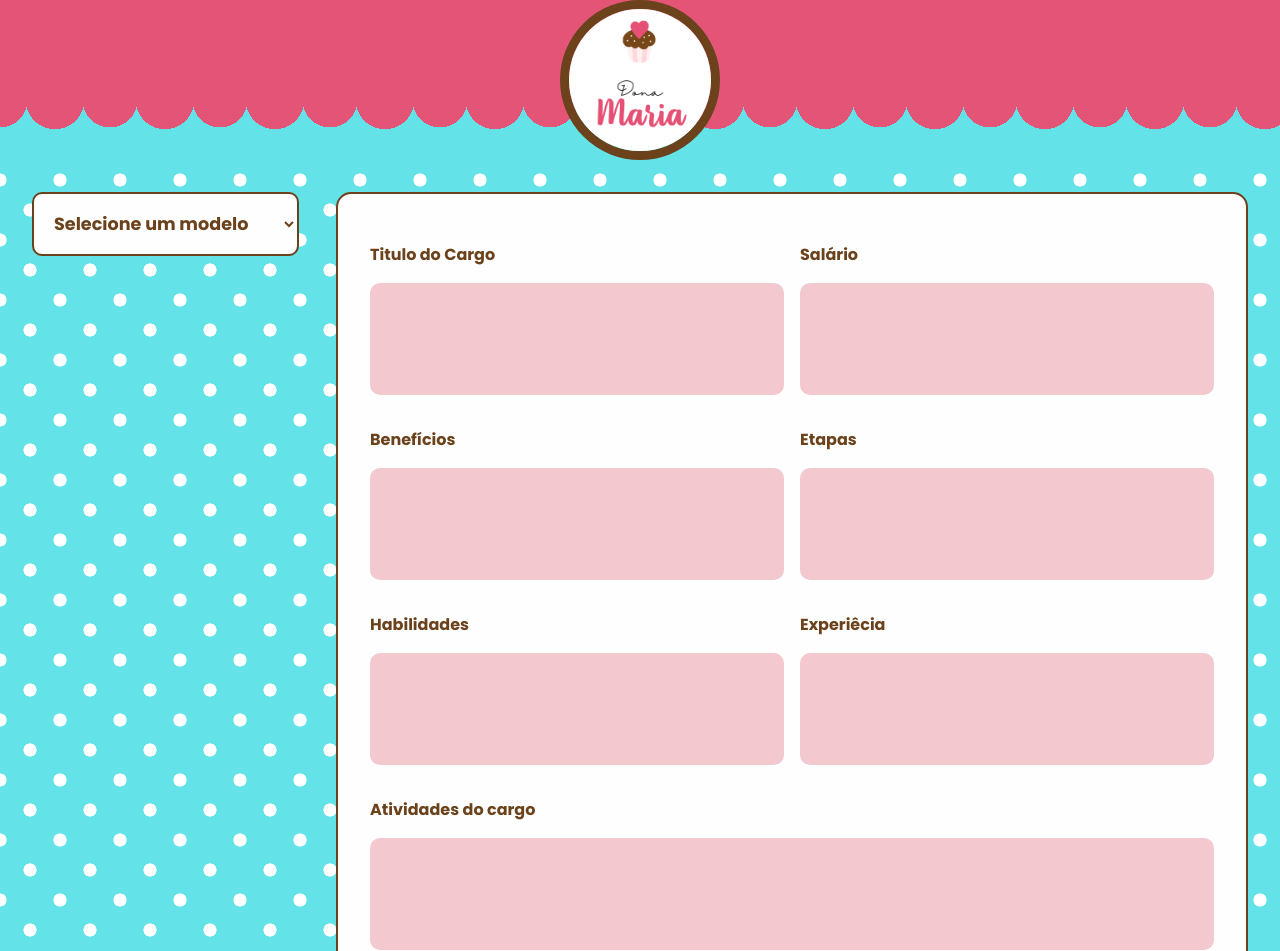
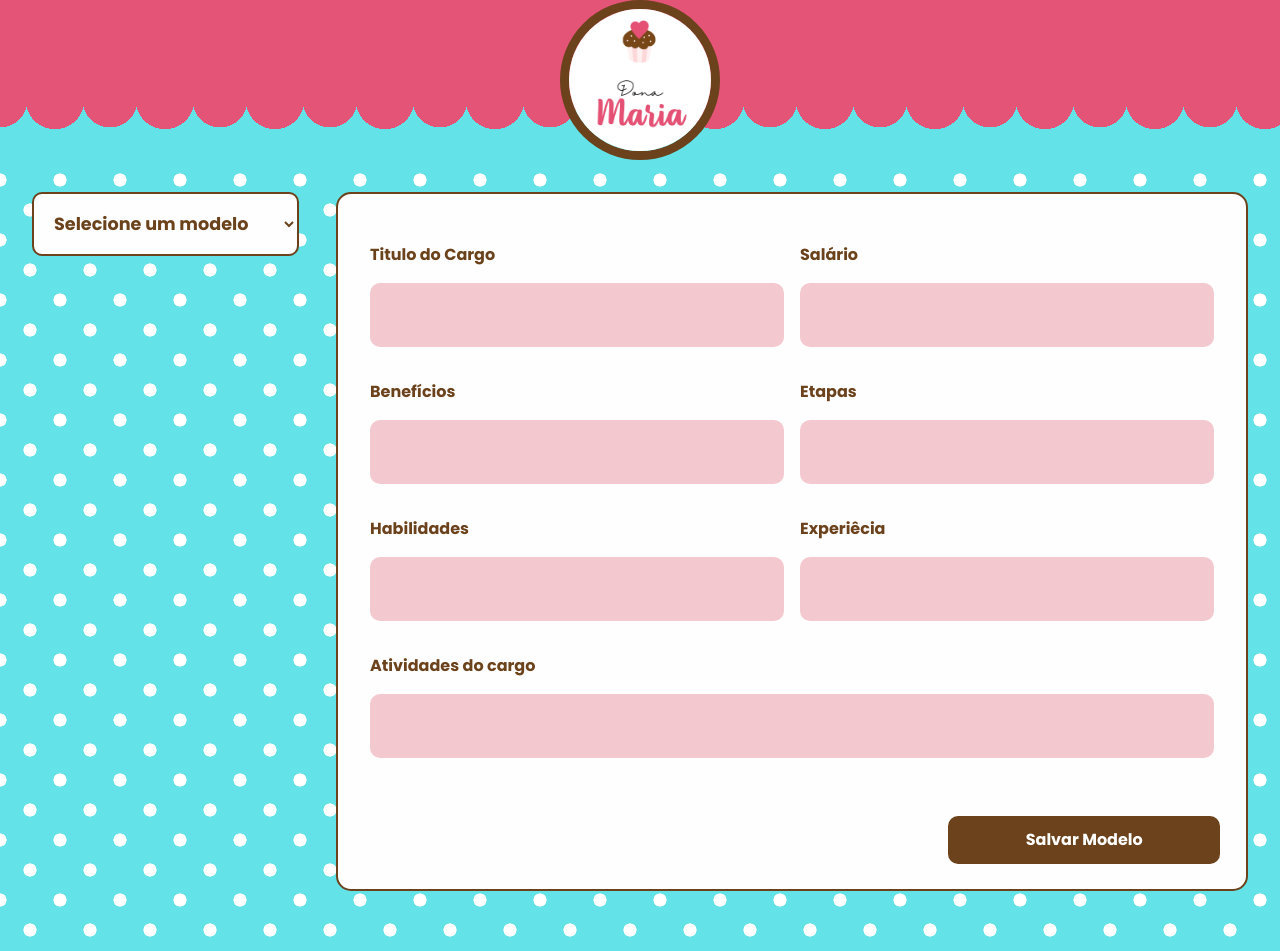
Before and after one commit to Jessica-Garcia/job-vacancy-form, a React (Vite) app: page / in a window 1280 px wide. Shown: the top 951 px of the page. Built offline with nearby package versions, Linux system fonts and the light colour scheme.

Commit message:
refactor: adjust style

```diff
--- a/src/components/Form/style.module.css
+++ b/src/components/Form/style.module.css
@@ -29,14 +29,25 @@
     margin: 1.6rem;
     color: var(--white);
     font-weight: 700;
-    cursor: pointer;
     background-color: var(--brown-300);
     border-radius: 10px;
     max-width: 40%;
     min-width: 30%;
-    height: 4rem;
+    height: 3rem;
     font-size: 1rem;
     font-weight: 700;
     border: none;
     align-self: flex-end;
+    transition: opacity 0.3, background-color 0.3s;
+
 }
+
+.container button:hover {
+    cursor: pointer;
+    background-color: var(--pink-400);
+    opacity: 0.8;
+
+}
+.container button:active {
+    font-size: 0.9rem;
+}
--- a/src/components/Input/style.module.css
+++ b/src/components/Input/style.module.css
@@ -13,7 +13,7 @@
     margin-top: 1rem;
     padding: 0 1rem;
     width: 100%;
-    height: 7rem;
+    height: 4rem;
     background-color: var(--pink-100);
     font-size: 1rem;
     border: none;
--- a/src/global.css
+++ b/src/global.css
@@ -19,6 +19,15 @@ body{
     background-size: 60px 60px;
     background-position: 0 0, 30px 30px;
 }
-body, button, select{
+body, button, select, input, textarea{
     font-family: 'Poppins', sans-serif;
 }
+
+input, textarea {
+    color: var(--brown-300);
+}
+
+:focus {
+    outline: 0;
+    color: var(--brown-300);
+}
```
